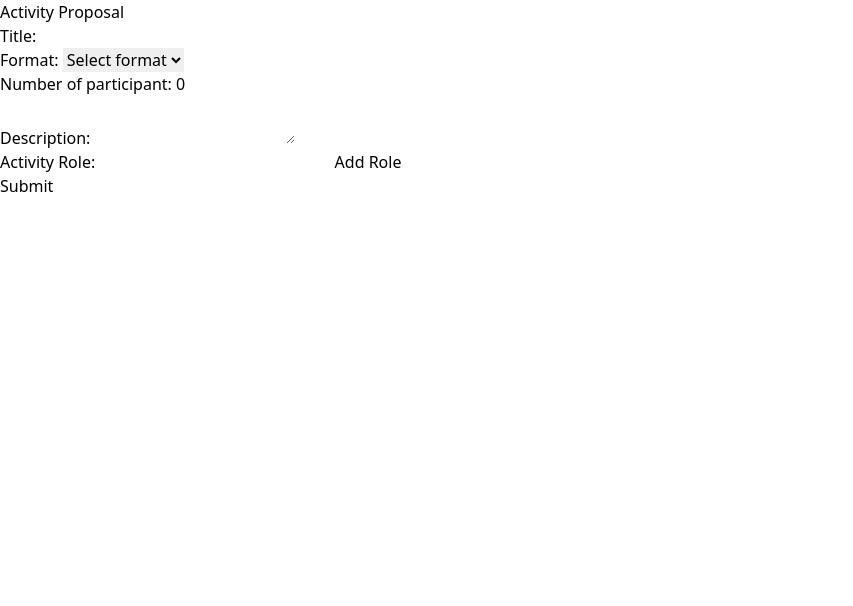
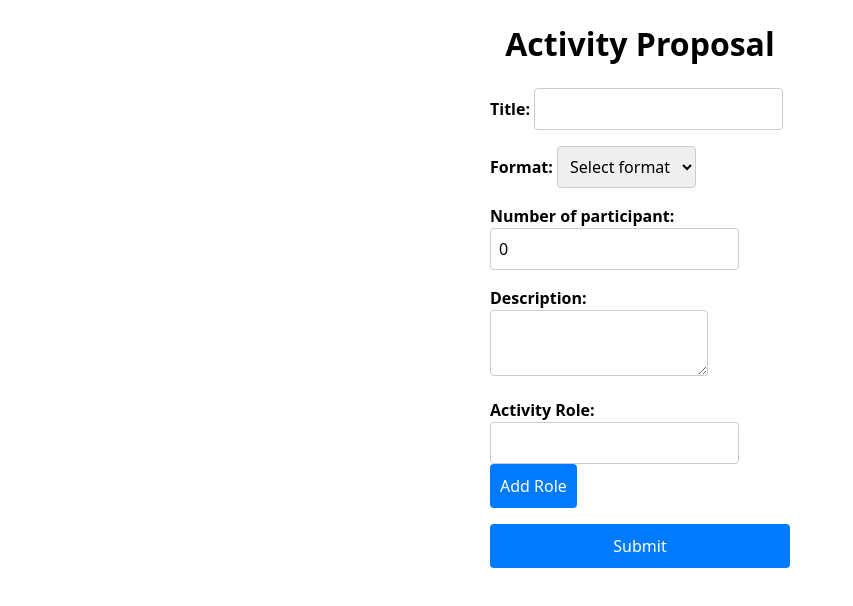
Before and after one commit to MystericalTH/EventManagement, a SvelteKit app in the folder src/frontend/: page /proposal in a window 1280 px wide. Shown: the top 606 px of the page, without its empty margins (0-853 px from the left). Built offline with nearby package versions, Linux system fonts and the light colour scheme.

Commit message:
add style

```diff
--- a/src/frontend/src/routes/proposal/+page.svelte
+++ b/src/frontend/src/routes/proposal/+page.svelte
@@ -139,3 +139,7 @@
 
   <button type="submit">Submit</button>
 </form>
+
+<style>
+  @import '../../styles.css';
+</style>
```
